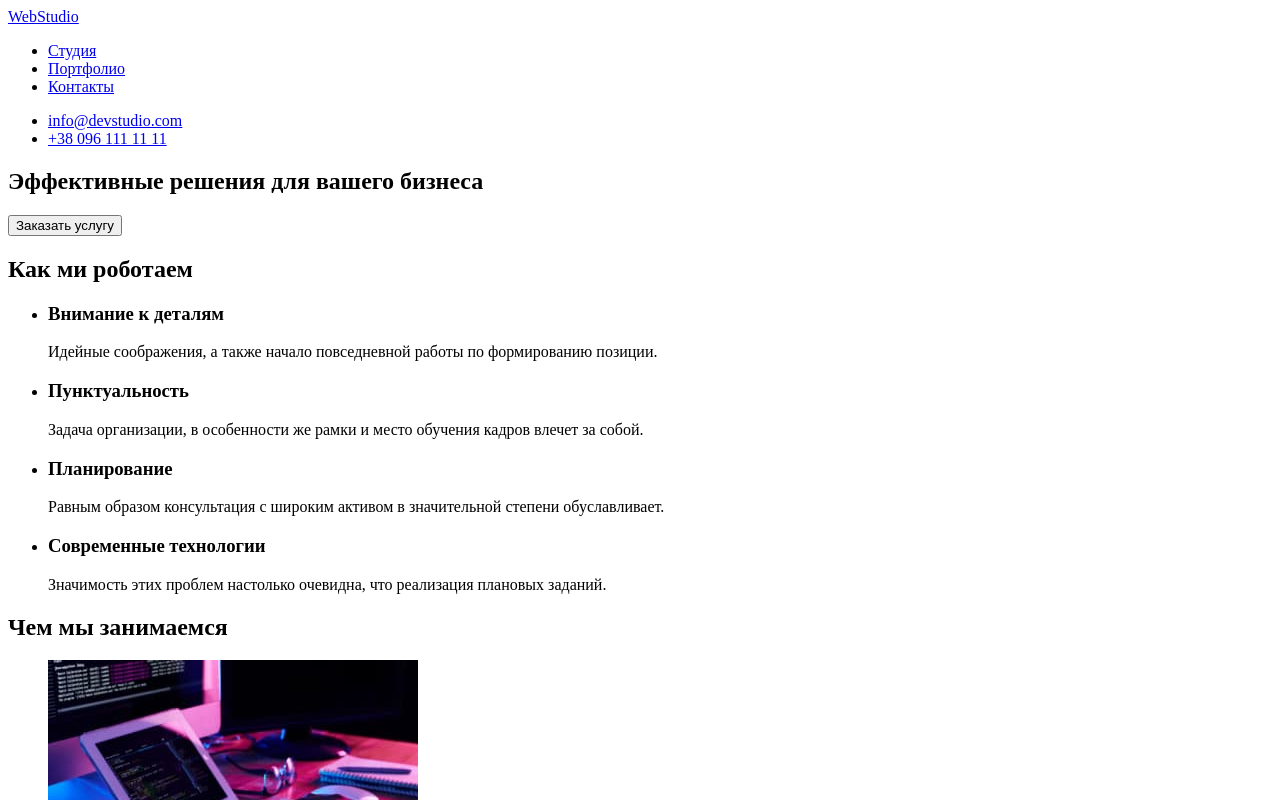
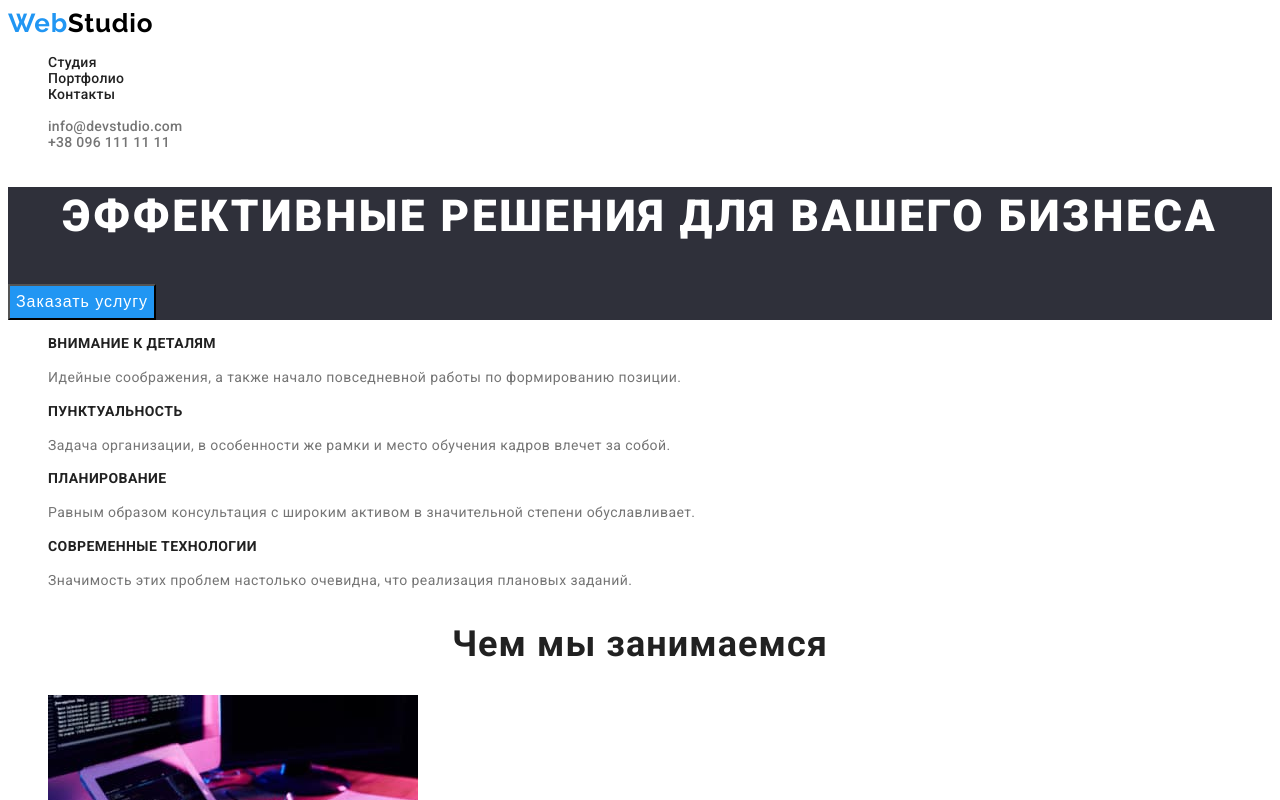
Before and after one commit to Mariia-Petlovana-91/goit-markup-home-work-02-, a plain HTML site: page index.html in a window 1280 px wide. Shown: the top 800 px of the page. Drawn offline with Linux system fonts and the light colour scheme; the site is published under a folder, as on GitHub Pages, so addresses that start at the root find nothing.

Commit message:
edit navigation

```diff
--- a/css/style.css
+++ b/css/style.css
@@ -58,10 +58,10 @@ line-height: 1.14em;
 letter-spacing: 0.02em;
 text-transform: capitalize;
 }
-.navigation-item>a:link{
+.navigation-item>a:link,.navigation-item>a:visited{
     color: var(--title-color-third);
 }
-.navigation-item>a:hover,.navigation-item>a:focus{
+.navigation-item>a:hover,.navigation-item>a:focus,.navigation-item>a:active{
     color:var(--hover-focus-color-others) ;
 }
 .header-contacts-item{
--- a/index.html
+++ b/index.html
@@ -6,7 +6,7 @@
     <meta name="viewport" content="width=device-width, initial-scale=1.0" />
     <title>WebStudio</title>
     <link href="https://fonts.googleapis.com/css2?family=Raleway:wght@700&family=Roboto:wght@400;500;700;900&display=swap" rel="stylesheet">
-    <link  href="/css/style.css" rel="stylesheet">
+    <link  href="./css/style.css" rel="stylesheet">
   </head>
   <body>
     <!------------------main document "Головна" logo and navigation-------------->
@@ -14,8 +14,8 @@
       <a class="logo link" href="WebStudio">Web<span class="logo-word-dark">Studio</span></a>
       <nav class="navigation-header">
         <ul class="navigation-list list">
-          <li class="navigation-item"><a class="link" href="Студия">Студия</a></li>
-          <li class="navigation-item"><a class="link" href="Портфолио">Портфолио</a></li>
+          <li class="navigation-item"><a class="link" href="./index.html">Студия</a></li>
+          <li class="navigation-item"><a class="link" href="./portfolio.html">Портфолио</a></li>
           <li class="navigation-item"><a class="link" href="Контакты">Контакты</a></li>
         </ul>
       </nav>
```
Also changed, not shown: portfolio.html (+3 -3 lines).
